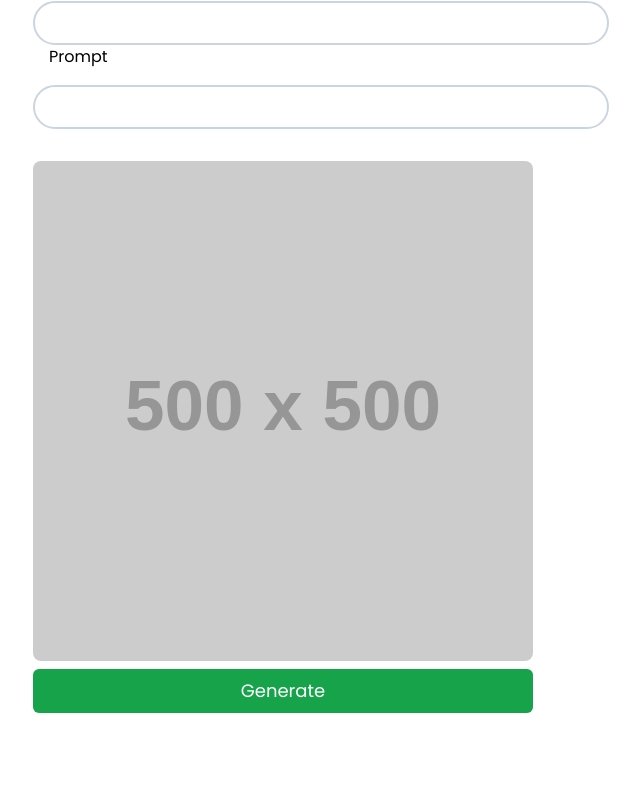
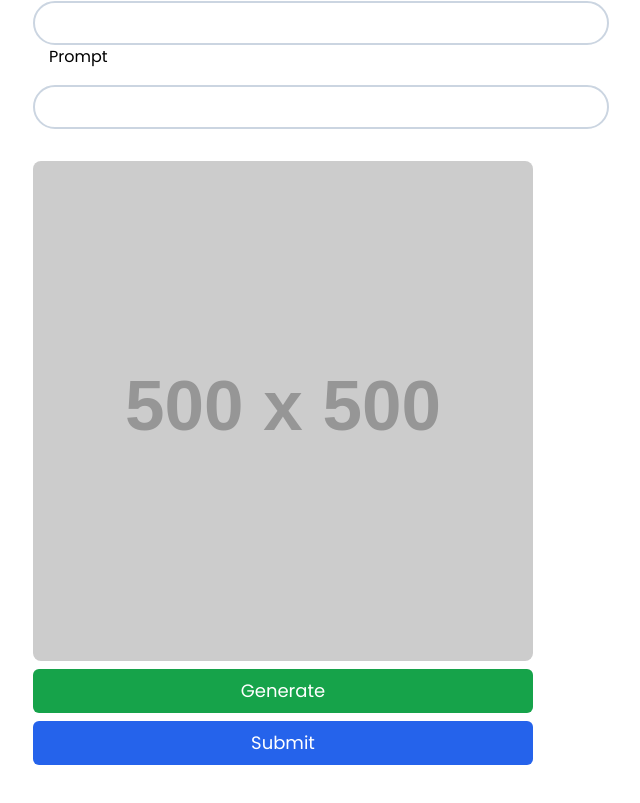
Before and after one commit to Rvaranda/rav-images, a React (Vite) app in the folder client/: page /create in a window 1280 px wide. Shown: the part 283-1086 px from the top of the page, without its empty margins (31-671 px from the left). Before the commit the page ends 1060 px from the top, so only its background shows below. Built offline with nearby package versions, Linux system fonts and the light colour scheme.

Commit message:
Implemented submition of the generated image

```diff
--- a/client/src/pages/Create.jsx
+++ b/client/src/pages/Create.jsx
@@ -33,6 +33,27 @@ function Create() {
       console.log(err.data?.message);
     } finally {
       setLoading(false);
+    }
+  }
+
+  async function createPost() {
+    try {
+      const response = await fetch("http://localhost:8080/api/image/submit", {
+        method: "POST",
+        headers: {
+          "Content-Type": "application/json",
+        },
+        body: JSON.stringify({
+          user: name,
+          prompt,
+          imageData: previewImg,
+        }),
+      });
+
+      const data = await response.json();
+      console.log(data);
+    } catch (err) {
+      console.log(err);
     }
   }
 
@@ -79,6 +100,14 @@ function Create() {
       >
         {loading ? "Generating..." : "Generate"}
       </button>
+      <button
+        className="mt-2 block w-[500px] rounded-md bg-blue-600 p-2 text-lg text-white hover:bg-blue-800"
+        type="button"
+        onClick={createPost}
+        disabled={!previewImg}
+      >
+        Submit
+      </button>
     </section>
   );
 }
```
